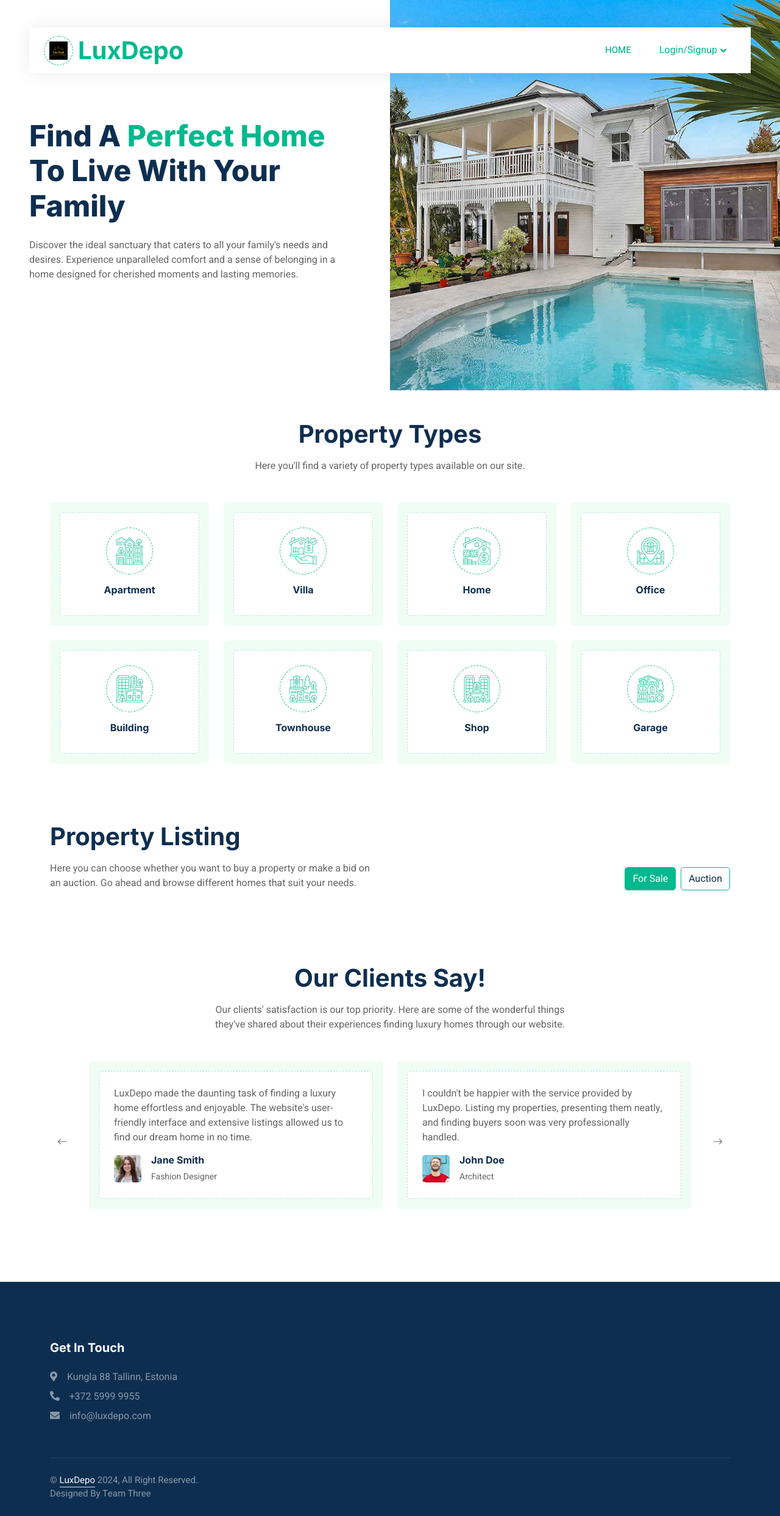
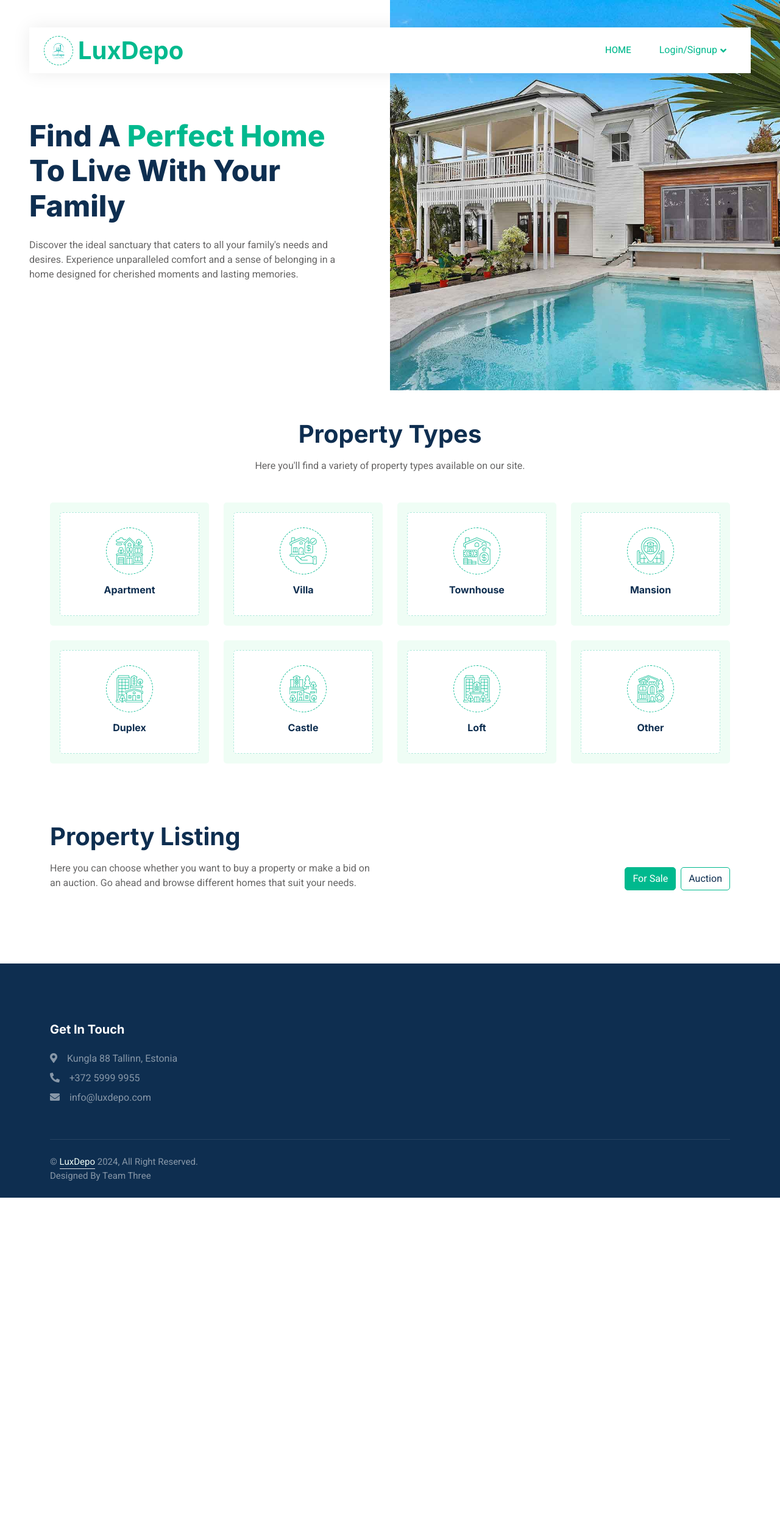
Before and after one commit to Noash1/Finalproject, a Django app: page / in a window 1280 px wide. Shown: the whole page at 61% size. After the commit the page ends 1964 px from the top, so only its background shows below. Run offline with Django 5.2, Linux system fonts and the light colour scheme; data that the repository does not hold is empty; some libraries are stand-ins or nearby versions.

Commit message:
modify filtering functionality and change logo

```diff
--- a/realestate/views.py
+++ b/realestate/views.py
@@ -67,8 +67,15 @@ class HomeView(ListView):
 
     def get_context_data(self, **kwargs):
         context = super().get_context_data(**kwargs)
-        context['for_sale'] = ForSaleEstate.objects.all().order_by('estate__name')
-        context['on_auction'] = OnAuctionEstate.objects.all().order_by('estate__name')
+        for_sale_estates = ForSaleEstate.objects.all()
+        for_auction_estates = OnAuctionEstate.objects.all()
+        if "type" in self.request.GET:
+            """Getting a list of estate objects based on url parameter (i.e. property type in this case)"""
+            estate_type = self.request.GET['type']
+            for_sale_estates = for_sale_estates.filter(estate__type=estate_type)
+            for_auction_estates = for_auction_estates.filter(estate__type=estate_type)
+        context['for_sale'] = for_sale_estates.order_by('estate__name')
+        context['on_auction'] = for_auction_estates.order_by('estate__name')
         return context
 
 
--- a/templates/base.html
+++ b/templates/base.html
@@ -49,7 +49,7 @@
             <nav class="navbar navbar-expand-lg bg-white navbar-light py-0 px-4">
                 <a href="{% url 'home' %}" class="navbar-brand d-flex align-items-center text-center">
                     <div class="icon p-2 me-2">
-                        <img class="img-fluid" src="{% static 'img/luxdepo_logo.png' %}" alt="Icon"
+                        <img class="img-fluid" src="{% static 'img/luxdepo_logo2.png' %}" alt="Icon"
                              style="width: 30px; height: 30px;">
                     </div>
                     <h1 class="m-0 text-primary">LuxDepo</h1>
--- a/templates/index.html
+++ b/templates/index.html
@@ -37,7 +37,7 @@
                 </div>
                 <div class="row g-4">
                     <div class="col-lg-3 col-sm-6 wow fadeInUp" data-wow-delay="0.1s">
-                        <a class="cat-item d-block bg-light text-center rounded p-3" href="">
+                        <a class="cat-item d-block bg-light text-center rounded p-3" href="?type=apartment">
                             <div class="rounded p-4">
                                 <div class="icon mb-3">
                                     <img class="img-fluid" src="{% static 'img/icon-apartment.png' %}" alt="Icon">
@@ -47,7 +47,7 @@
                         </a>
                     </div>
                     <div class="col-lg-3 col-sm-6 wow fadeInUp" data-wow-delay="0.3s">
-                        <a class="cat-item d-block bg-light text-center rounded p-3" href="">
+                        <a class="cat-item d-block bg-light text-center rounded p-3" href="?type=villa">
                             <div class="rounded p-4">
                                 <div class="icon mb-3">
                                     <img class="img-fluid" src="{% static 'img/icon-villa.png' %}" alt="Icon">
@@ -57,62 +57,62 @@
                         </a>
                     </div>
                     <div class="col-lg-3 col-sm-6 wow fadeInUp" data-wow-delay="0.5s">
-                        <a class="cat-item d-block bg-light text-center rounded p-3" href="">
+                        <a class="cat-item d-block bg-light text-center rounded p-3" href="?type=townhouse">
                             <div class="rounded p-4">
                                 <div class="icon mb-3">
                                     <img class="img-fluid" src="{% static 'img/icon-house.png' %}" alt="Icon">
-                                </div>
-                                <h6>Home</h6>
-                            </div>
-                        </a>
-                    </div>
-                    <div class="col-lg-3 col-sm-6 wow fadeInUp" data-wow-delay="0.7s">
-                        <a class="cat-item d-block bg-light text-center rounded p-3" href="">
-                            <div class="rounded p-4">
-                                <div class="icon mb-3">
-                                    <img class="img-fluid" src="{% static 'img/icon-housing.png' %}" alt="Icon">
-                                </div>
-                                <h6>Office</h6>
-                            </div>
-                        </a>
-                    </div>
-                    <div class="col-lg-3 col-sm-6 wow fadeInUp" data-wow-delay="0.1s">
-                        <a class="cat-item d-block bg-light text-center rounded p-3" href="">
-                            <div class="rounded p-4">
-                                <div class="icon mb-3">
-                                    <img class="img-fluid" src="{% static 'img/icon-building.png' %}" alt="Icon">
-                                </div>
-                                <h6>Building</h6>
-                            </div>
-                        </a>
-                    </div>
-                    <div class="col-lg-3 col-sm-6 wow fadeInUp" data-wow-delay="0.3s">
-                        <a class="cat-item d-block bg-light text-center rounded p-3" href="">
-                            <div class="rounded p-4">
-                                <div class="icon mb-3">
-                                    <img class="img-fluid" src="{% static 'img/icon-neighborhood.png' %}" alt="Icon">
                                 </div>
                                 <h6>Townhouse</h6>
                             </div>
                         </a>
                     </div>
+                    <div class="col-lg-3 col-sm-6 wow fadeInUp" data-wow-delay="0.7s">
+                        <a class="cat-item d-block bg-light text-center rounded p-3" href="?type=mansion">
+                            <div class="rounded p-4">
+                                <div class="icon mb-3">
+                                    <img class="img-fluid" src="{% static 'img/icon-housing.png' %}" alt="Icon">
+                                </div>
+                                <h6>Mansion</h6>
+                            </div>
+                        </a>
+                    </div>
+                    <div class="col-lg-3 col-sm-6 wow fadeInUp" data-wow-delay="0.1s">
+                        <a class="cat-item d-block bg-light text-center rounded p-3" href="?type=duplex">
+                            <div class="rounded p-4">
+                                <div class="icon mb-3">
+                                    <img class="img-fluid" src="{% static 'img/icon-building.png' %}" alt="Icon">
+                                </div>
+                                <h6>Duplex</h6>
+                            </div>
+                        </a>
+                    </div>
+                    <div class="col-lg-3 col-sm-6 wow fadeInUp" data-wow-delay="0.3s">
+                        <a class="cat-item d-block bg-light text-center rounded p-3" href="?type=castle">
+                            <div class="rounded p-4">
+                                <div class="icon mb-3">
+                                    <img class="img-fluid" src="{% static 'img/icon-neighborhood.png' %}" alt="Icon">
+                                </div>
+                                <h6>Castle</h6>
+                            </div>
+                        </a>
+                    </div>
                     <div class="col-lg-3 col-sm-6 wow fadeInUp" data-wow-delay="0.5s">
-                        <a class="cat-item d-block bg-light text-center rounded p-3" href="">
+                        <a class="cat-item d-block bg-light text-center rounded p-3" href="?type=loft">
                             <div class="rounded p-4">
                                 <div class="icon mb-3">
                                     <img class="img-fluid" src="{% static 'img/icon-condominium.png' %}" alt="Icon">
                                 </div>
-                                <h6>Shop</h6>
+                                <h6>Loft</h6>
                             </div>
                         </a>
                     </div>
                     <div class="col-lg-3 col-sm-6 wow fadeInUp" data-wow-delay="0.7s">
-                        <a class="cat-item d-block bg-light text-center rounded p-3" href="">
+                        <a class="cat-item d-block bg-light text-center rounded p-3" href="?type=other">
                             <div class="rounded p-4">
                                 <div class="icon mb-3">
                                     <img class="img-fluid" src="{% static 'img/icon-luxury.png' %}" alt="Icon">
                                 </div>
-                                <h6>Garage</h6>
+                                <h6>Other</h6>
                             </div>
                         </a>
                     </div>
@@ -206,59 +206,59 @@
         <!-- Property List End -->
 
 
-        <!-- Testimonial Start -->
-        <div class="container-xxl py-5">
-            <div class="container">
-                <div class="text-center mx-auto mb-5 wow fadeInUp" data-wow-delay="0.1s" style="max-width: 600px;">
-                    <h1 class="mb-3">Our Clients Say!</h1>
-                    <p>Our clients' satisfaction is our top priority. Here are some of the wonderful things they've
-                        shared about their experiences finding luxury homes through our website.</p>
-                </div>
-                <div class="owl-carousel testimonial-carousel wow fadeInUp" data-wow-delay="0.1s">
-                    <div class="testimonial-item bg-light rounded p-3">
-                        <div class="bg-white border rounded p-4">
-                            <p>LuxDepo made the daunting task of finding a luxury home effortless and enjoyable. The
-                                website's user-friendly interface and extensive listings allowed us to find our dream
-                                home in no time.</p>
-                            <div class="d-flex align-items-center">
-                                <img class="img-fluid flex-shrink-0 rounded" src="{%  static 'img/testimonial-1.jpg' %}" style="width: 45px; height: 45px;">
-                                <div class="ps-3">
-                                    <h6 class="fw-bold mb-1">Jane Smith</h6>
-                                    <small>Fashion Designer</small>
-                                </div>
-                            </div>
-                        </div>
-                    </div>
-                    <div class="testimonial-item bg-light rounded p-3">
-                        <div class="bg-white border rounded p-4">
-                            <p>I couldn't be happier with the service provided by LuxDepo. Listing my properties,
-                                presenting them neatly, and finding buyers soon was very professionally handled.</p>
-                            <div class="d-flex align-items-center">
-                                <img class="img-fluid flex-shrink-0 rounded" src="{%  static 'img/testimonial-2.jpg' %}" style="width: 45px; height: 45px;">
-                                <div class="ps-3">
-                                    <h6 class="fw-bold mb-1">John Doe</h6>
-                                    <small>Architect</small>
-                                </div>
-                            </div>
-                        </div>
-                    </div>
-                    <div class="testimonial-item bg-light rounded p-3">
-                        <div class="bg-white border rounded p-4">
-                            <p>Thanks to LuxDepo, we found the perfect luxury home that exceeded our expectations.
-                                The detailed descriptions and high-quality images made it easy to make informed decisions,
-                                and the customer support was outstanding.</p>
-                            <div class="d-flex align-items-center">
-                                <img class="img-fluid flex-shrink-0 rounded" src="{% static 'img/testimonial-3.jpg' %}" style="width: 45px; height: 45px;">
-                                <div class="ps-3">
-                                    <h6 class="fw-bold mb-1">Client Name</h6>
-                                    <small>Software Developer</small>
-                                </div>
-                            </div>
-                        </div>
-                    </div>
-                </div>
-            </div>
-        </div>
-        <!-- Testimonial End -->
+{#        <!-- Testimonial Start -->#}
+{#        <div class="container-xxl py-5">#}
+{#            <div class="container">#}
+{#                <div class="text-center mx-auto mb-5 wow fadeInUp" data-wow-delay="0.1s" style="max-width: 600px;">#}
+{#                    <h1 class="mb-3">Our Clients Say!</h1>#}
+{#                    <p>Our clients' satisfaction is our top priority. Here are some of the wonderful things they've#}
+{#                        shared about their experiences finding luxury homes through our website.</p>#}
+{#                </div>#}
+{#                <div class="owl-carousel testimonial-carousel wow fadeInUp" data-wow-delay="0.1s">#}
+{#                    <div class="testimonial-item bg-light rounded p-3">#}
+{#                        <div class="bg-white border rounded p-4">#}
+{#                            <p>LuxDepo made the daunting task of finding a luxury home effortless and enjoyable. The#}
+{#                                website's user-friendly interface and extensive listings allowed us to find our dream#}
+{#                                home in no time.</p>#}
+{#                            <div class="d-flex align-items-center">#}
+{#                                <img class="img-fluid flex-shrink-0 rounded" src="{%  static 'img/testimonial-1.jpg' %}" style="width: 45px; height: 45px;">#}
+{#                                <div class="ps-3">#}
+{#                                    <h6 class="fw-bold mb-1">Jane Smith</h6>#}
+{#                                    <small>Fashion Designer</small>#}
+{#                                </div>#}
+{#                            </div>#}
+{#                        </div>#}
+{#                    </div>#}
+{#                    <div class="testimonial-item bg-light rounded p-3">#}
+{#                        <div class="bg-white border rounded p-4">#}
+{#                            <p>I couldn't be happier with the service provided by LuxDepo. Listing my properties,#}
+{#                                presenting them neatly, and finding buyers soon was very professionally handled.</p>#}
+{#                            <div class="d-flex align-items-center">#}
+{#                                <img class="img-fluid flex-shrink-0 rounded" src="{%  static 'img/testimonial-2.jpg' %}" style="width: 45px; height: 45px;">#}
+{#                                <div class="ps-3">#}
+{#                                    <h6 class="fw-bold mb-1">John Doe</h6>#}
+{#                                    <small>Architect</small>#}
+{#                                </div>#}
+{#                            </div>#}
+{#                        </div>#}
+{#                    </div>#}
+{#                    <div class="testimonial-item bg-light rounded p-3">#}
+{#                        <div class="bg-white border rounded p-4">#}
+{#                            <p>Thanks to LuxDepo, we found the perfect luxury home that exceeded our expectations.#}
+{#                                The detailed descriptions and high-quality images made it easy to make informed decisions,#}
+{#                                and the customer support was outstanding.</p>#}
+{#                            <div class="d-flex align-items-center">#}
+{#                                <img class="img-fluid flex-shrink-0 rounded" src="{% static 'img/testimonial-3.jpg' %}" style="width: 45px; height: 45px;">#}
+{#                                <div class="ps-3">#}
+{#                                    <h6 class="fw-bold mb-1">Client Name</h6>#}
+{#                                    <small>Software Developer</small>#}
+{#                                </div>#}
+{#                            </div>#}
+{#                        </div>#}
+{#                    </div>#}
+{#                </div>#}
+{#            </div>#}
+{#        </div>#}
+{#        <!-- Testimonial End -->#}
 
 {% endblock %}
```
Also changed, not shown: templates/static/img/luxdepo_logo.png (deleted), templates/static/img/luxdepo_logo2.png (added).
